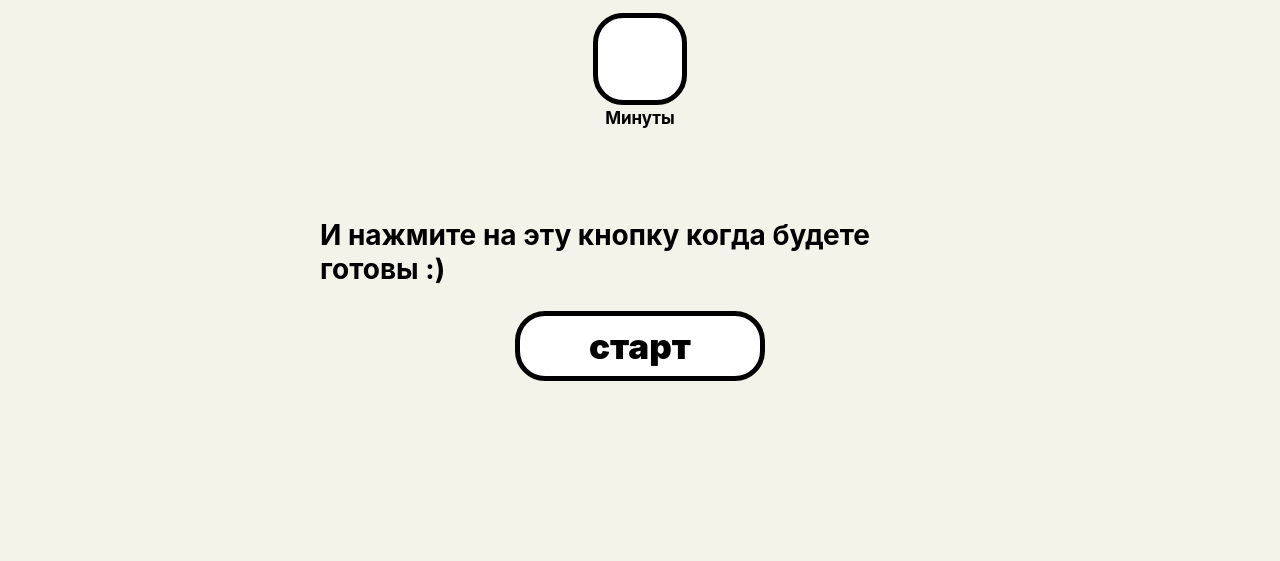
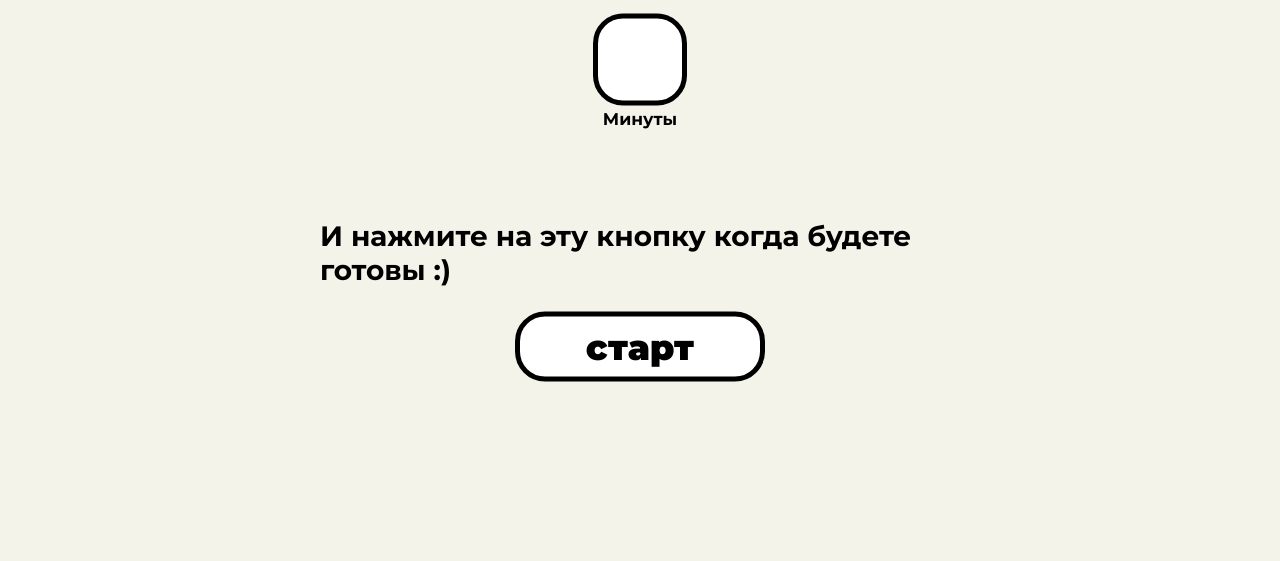
Before and after one commit to stepanenkovlad/brainstorm, a plain HTML site: page index.html in a window 1280 px wide. Shown: the part 239-800 px from the top of the page. Drawn offline with Linux system fonts and the light colour scheme.

Commit message:
dab dab dab

```diff
--- a/index.html
+++ b/index.html
@@ -5,6 +5,12 @@
     <meta http-equiv="X-UA-Compatible" content="IE=edge" />
     <meta name="viewport" content="width=device-width, initial-scale=1.0" />
     <title>Brainstorm</title>
+    <link rel="preconnect" href="https://fonts.googleapis.com" />
+    <link rel="preconnect" href="https://fonts.gstatic.com" crossorigin />
+    <link
+      href="https://fonts.googleapis.com/css2?family=Montserrat:wght@100;200;300;400;500;600;700;800;900&display=swap"
+      rel="stylesheet"
+    />
     <link rel="stylesheet" href="css/style.css" />
   </head>
   <body>
--- a/sass/style.scss
+++ b/sass/style.scss
@@ -2,9 +2,11 @@ input::-webkit-outer-spin-button,
 input::-webkit-inner-spin-button {
   -webkit-appearance: none;
 }
+
 * {
   margin: 0;
-  font-family: "SF Pro Display";
+  // font-family: "SF Pro Display";
+  font-family: "Montserrat", sans-serif;
   -webkit-font-smoothing: antialiased;
   -moz-osx-font-smoothing: grayscale;
 }
```
Also changed, not shown: css/style.css, 1 other file.
